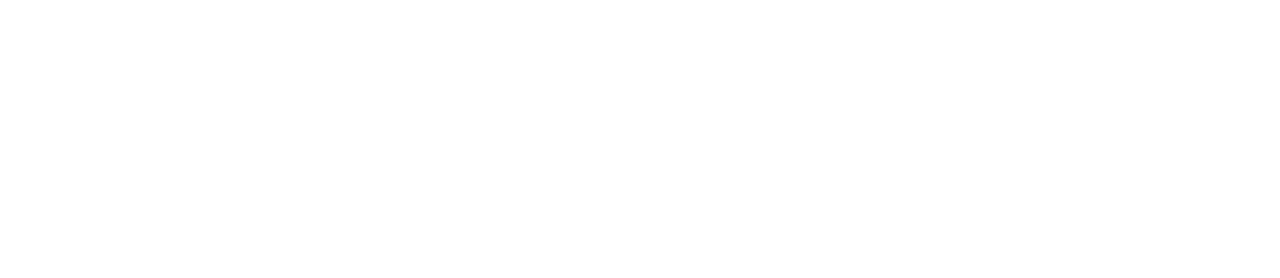
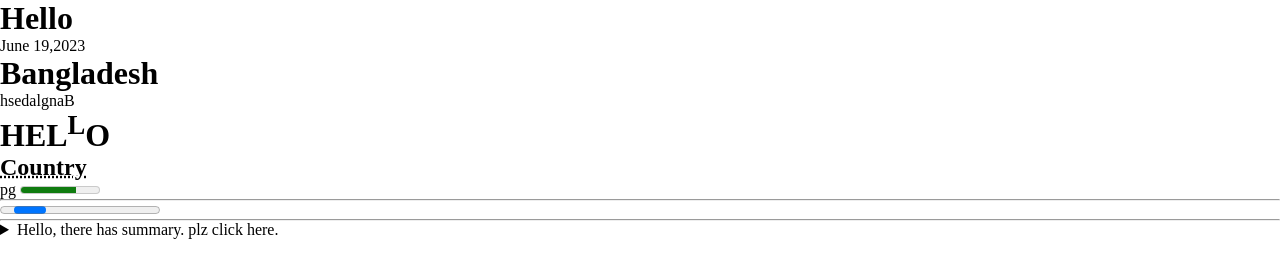
Before and after one commit to mohiuddin143/digital_products, a plain HTML site: page index.html in a window 1280 px wide. Drawn offline with Linux system fonts and the light colour scheme.

Commit message:
done funny part

```diff
--- a/index.html
+++ b/index.html
@@ -7,6 +7,20 @@
     <link rel="stylesheet" href="style.css">
 </head>
 <body>
-
+    <h1>Hello</h1>
+    <time datetime="2020-06-15">June 19,2023</time>
+    <h1>Bangladesh</h1>
+    <bdo dir="rtl">Bangladesh</bdo>
+    <h1>HEL<sup>L</sup>O</h1>
+    <h2><abbr title="Bangladesh">Country</abbr></h2>
+    <label for="disk">pg</label>
+    <meter id="disk" value="0.7"></meter>
+    <hr>
+    <progress id=""></progress>
+    <hr>
+    <details>
+        <summary>Hello, there has summary. plz click here. </summary>
+        <p>Lorem ipsum dolor sit amet consectetur adipisicing elit. Ipsam, veniam.</p>
+    </details>
 </body>
 </html>
--- a/style.css
+++ b/style.css
@@ -0,0 +1,8 @@
+*{
+    margin: 0px;
+    padding: 0px;
+}
+#disk{
+    color: blue;
+    cursor: pointer;
+}
```
